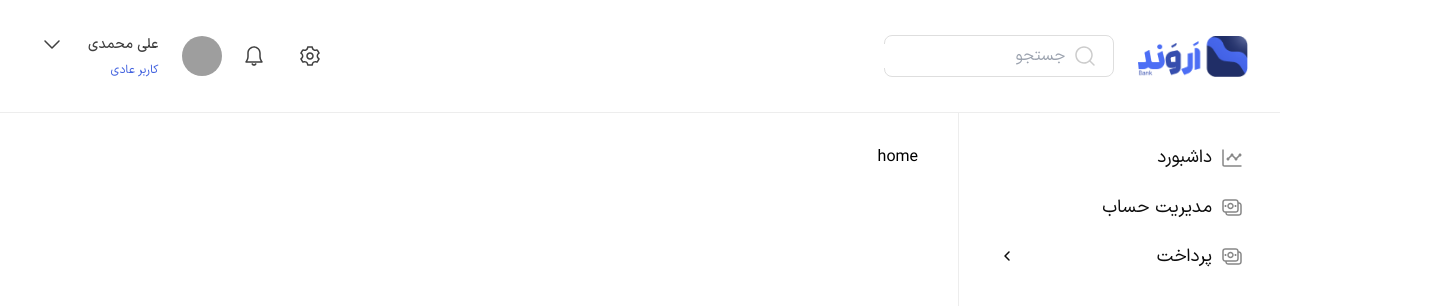
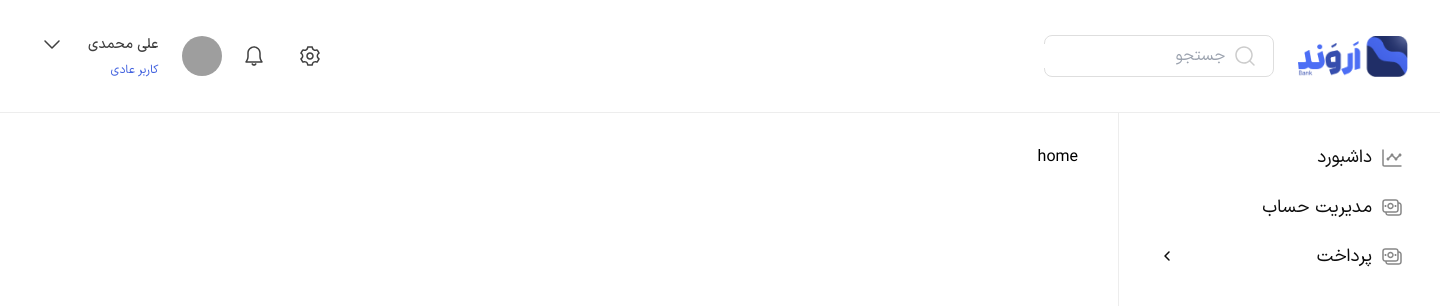
Before and after one commit to amirht-dev/arvand-bank, a Next.js app: page / in a window 1280 px wide. Shown: the top 306 px of the page, 1440 px wide, since content can reach past the window. Built offline with nearby package versions, Linux system fonts and the light colour scheme; grey boxes are pictures that could not be loaded.

Commit message:
fix width of app

```diff
--- a/src/app/(main)/layout.tsx
+++ b/src/app/(main)/layout.tsx
@@ -3,7 +3,7 @@ import Sidebar from "@/components/organisms/Sidebar";
 
 export default function MainLayout({ children }: NextLayoutProps) {
   return (
-    <div className="flex h-dvh flex-col overflow-hidden">
+    <div className="flex h-dvh w-full flex-col overflow-hidden">
       <Header />
       <div className="flex flex-1 overflow-hidden">
         <Sidebar />
--- a/src/app/layout.tsx
+++ b/src/app/layout.tsx
@@ -14,7 +14,9 @@ export default function RootLayout({
 }>) {
   return (
     <html lang="fa" dir="rtl" className={iranSansX.variable}>
-      <body className={`font-feature-farsi font-iranSansX antialiased`}>
+      <body
+        className={`min-w-[1440px] font-iranSansX antialiased font-feature-farsi`}
+      >
         {children}
         <div id="popover-root"></div>
       </body>
```
